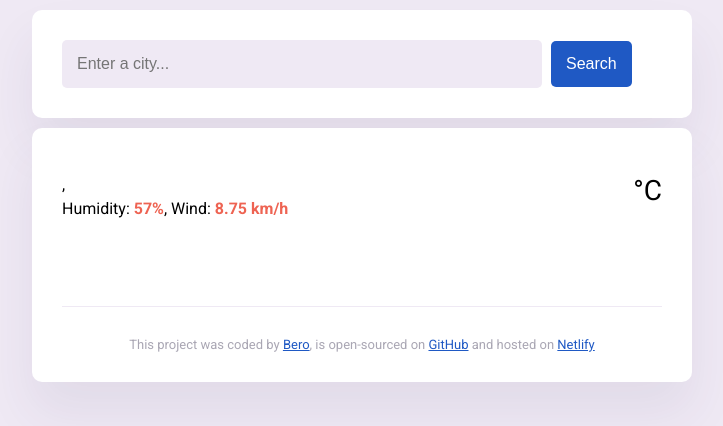
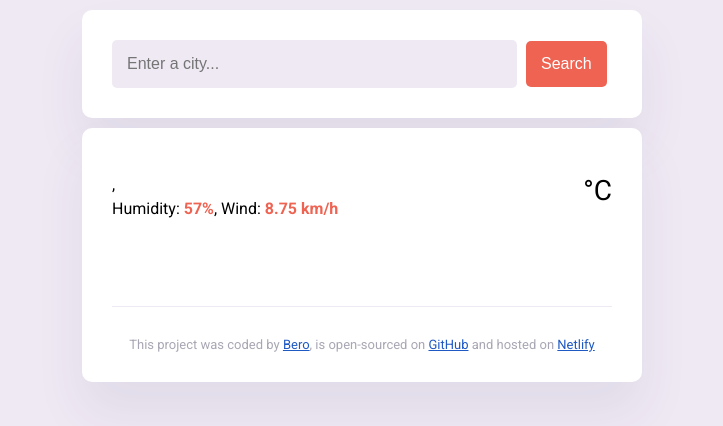
Before and after one commit to BeroVero/BeroWeather, a plain HTML site: page index.html in a window 1280 px wide. In both pictures the pointer is over the input "Search". Shown: the whole page, without its empty margins (278-1001 px from the left). Drawn offline with nearby package versions, Linux system fonts and the light colour scheme; no server answers.

Commit message:
style updated

```diff
--- a/src/style.css
+++ b/src/style.css
@@ -5,7 +5,7 @@ body {
 
 .box {
   background-color: #ffffff;
-  max-width: 600px;
+  max-width: 500px;
   margin: 10px auto;
   padding: 30px;
   box-shadow: 0 30px 50px rgba(65, 50, 100, 0.08);
@@ -31,6 +31,12 @@ body {
   padding: 15px;
   line-height: 1;
   border-radius: 5px;
+}
+
+.search-button:hover {
+  color: white;
+  background-color: #ee6352;
+  /* border-color: #0dcaf0; */
 }
 
 main {
```
